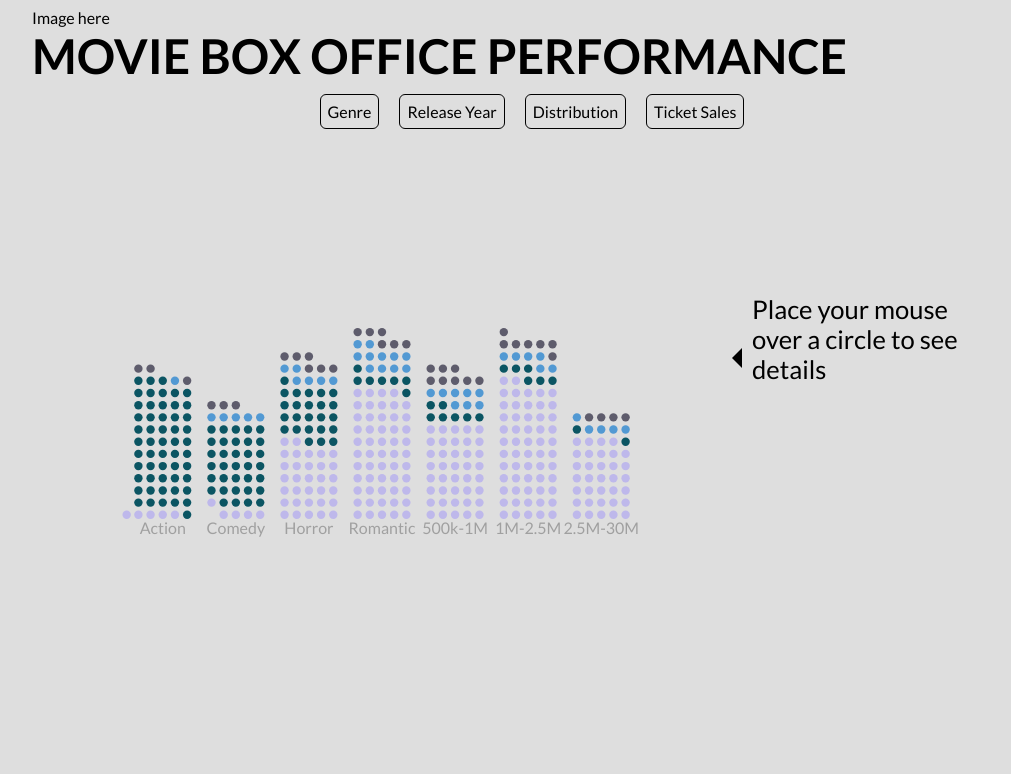
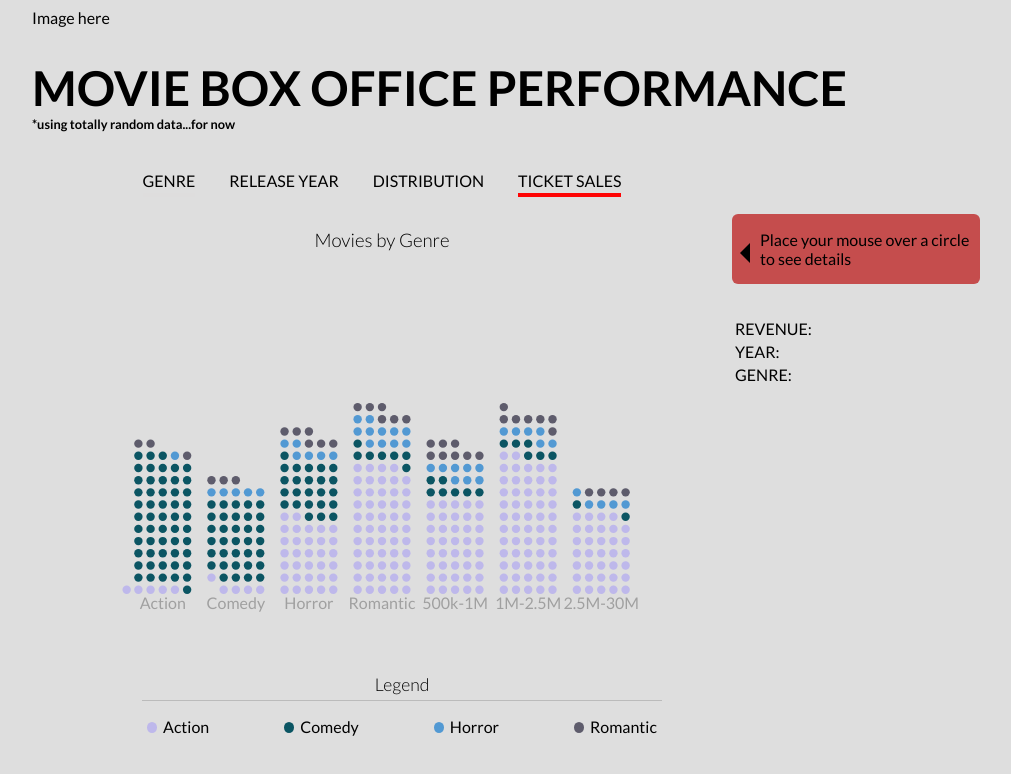
Before and after one commit to rockthecatzva/animated-histogram, a React app: page / in a window 1280 px wide. Shown: the top 774 px of the page, without its empty margins (108-1119 px from the left). Built offline with nearby package versions, Linux system fonts and the light colour scheme.

Commit message:
lots of style changes. the side bar still needs lots of work. see to do list for final items

```diff
--- a/src/App.js
+++ b/src/App.js
@@ -32,7 +32,6 @@ export default class App extends Component {
       }
     }, data[0].delay);
   };
-  //
 
   drawAxisLabels = data => {
     const xLabs = this.g.selectAll(".xaxis-labels").data(data);
@@ -117,6 +116,7 @@ export default class App extends Component {
 
   initBubbles = data => {
     const { updateSideBar } = this;
+    const par = this;
 
     this.g
       .selectAll("circle")
@@ -130,11 +130,12 @@ export default class App extends Component {
       .attr("r", histoUtils.standardRadius)
       .on("mouseenter", function(d) {
         select(this).attr("r", histoUtils.standardRadius + 3);
-
-        updateSideBar(d);
+        par.setState({ showInstructions: false, sideBarData: d });
+        // updateSideBar(d);
       })
       .on("mouseleave", function(d) {
         select(this).attr("r", histoUtils.standardRadius);
+        par.setState({ showInstructions: true });
         // updateSideBar();
       });
   };
@@ -189,7 +190,7 @@ export default class App extends Component {
       y: valueY[i]
     }));
 
-    this.setState({ selectedHistoButton: buttonId }, () => {
+    this.setState({ selectedHistoButton: buttonId, chartTitle: "Revenue by Year" }, () => {
       this.drawHistogram(xys);
       this.drawAxisLabels(xAxisLabels);
       this.drawValueLabels(valueLabels);
@@ -259,8 +260,7 @@ export default class App extends Component {
       y: valueY[i]
     }));
 
-
-    this.setState({ selectedHistoButton: buttonId }, () => {
+    this.setState({ selectedHistoButton: buttonId , chartTitle: "Movies Grouped by Revenue"}, () => {
       this.drawHistogram(xys);
       this.drawAxisLabels(xAxisLabels);
       this.drawValueLabels(valueLabels);
@@ -309,7 +309,17 @@ export default class App extends Component {
       y: valueY[i]
     }));
 
-    this.setState({ selectedHistoButton: buttonId }, () => {
+    let chartTitle;
+    switch(histoAttribute){
+      case "type":
+        chartTitle="Movies by Genre"
+      break;
+      case "group":
+        chartTitle="Movies by Distribution"
+        break;
+    }
+
+    this.setState({ selectedHistoButton: buttonId, chartTitle }, () => {
       this.drawHistogram(xys);
       this.drawAxisLabels(xAxisLabels);
       this.drawValueLabels(valueLabels);
@@ -320,7 +330,9 @@ export default class App extends Component {
     runAnimation: true,
     hasStarted: false,
     sideBarData: undefined,
-    selectedHistoButton: undefined
+    showInstructions: true,
+    selectedHistoButton: undefined,
+    chartTitle: ""
   };
 
   componentDidMount() {
@@ -369,7 +381,6 @@ export default class App extends Component {
   }
 
   onHistoButtonClick = i => {
-    // this.setState({ selectedHistoButton: i });
     window.clearTimeout(this.timeoutID);
     switch (i) {
       case 0:
@@ -392,13 +403,14 @@ export default class App extends Component {
   };
 
   render() {
-    const { selectedHistoButton } = this.state;
+    const { selectedHistoButton, sideBarData, showInstructions, chartTitle } = this.state;
 
     return (
       <div className="centering-container">
         <div className="header-container">
           Image here
-          <div className="header-text">MOVIE BOX OFFICE PERFORMANCE</div>
+          <h1 className="header-text">MOVIE BOX OFFICE PERFORMANCE</h1>
+          <h5 className="disclaimer">*using totally random data...for now</h5>
         </div>
         <MenuButtonsAnimated
           selectedButton={selectedHistoButton}
@@ -413,8 +425,32 @@ export default class App extends Component {
           <div
             className="svg-container"
             ref={ref => (this.svgContainer = ref)}
-          />
-          <SideBar data={this.state.sideBarData} />
+          >
+            <h3>{chartTitle}</h3>
+            </div>
+          <SideBar data={sideBarData} showInstructions={showInstructions} />
+        </div>
+
+        <div className="legend-container">
+          <h3>Legend</h3>
+          <ul>
+            <li>
+              <div className="Action" />
+              Action
+            </li>
+            <li>
+              <div className="Comedy" />
+              Comedy
+            </li>
+            <li>
+              <div className="Horror" />
+              Horror
+            </li>
+            <li>
+              <div className="Romantic" />
+              Romantic
+            </li>
+          </ul>
         </div>
       </div>
     );
--- a/src/components/SideBar.js
+++ b/src/components/SideBar.js
@@ -1,43 +1,39 @@
 import React from "react";
 
 export default function SideBar(props) {
-  const { data } = props;
+  const { data, showInstructions } = props;
 
   return (
     <div className="sidebar">
-      {props.data !== undefined ? (
-        <div id="side-tooltip" className="">
-          <p className="movie-name">{data.name}</p>
+      <div className="side-instructs">
+        <div
+          className={`arrow-and-text ${!showInstructions ? " --fadeout" : "--fadein"}`}
+        >
+          <div className="arrow-left" />
+          <p>Place your mouse over a circle to see details</p>
+        </div>
+      </div>
+
+      <div className="side-data">
+        <p className="movie-name">{data ? data.name : ""}</p>
         <table>
           <tbody>
             <tr>
-                <td>TICKET SALES</td>
-                <td>{data.ticket_sales / 1000}k</td>
+              <td>REVENUE:</td>
+              <td>{data ? "$"+data.ticket_sales / 1000 : ""}</td>
             </tr>
             <tr>
-                <td>YEAR</td>
-                <td>{data.year}</td>
+              <td>YEAR:</td>
+              <td>{data ? data.year : ""}</td>
             </tr>
             <tr>
-                <td>GENRE</td>
-                <td>{data.type}</td>
+              <td>GENRE:</td>
+              <td>{data ? <span><div className={`legend-circle ${data.type}`}/>{data.type}</span> : ""}</td>
             </tr>
           </tbody>
         </table>
 
-          <div>
-            <div className="legend-circle" />
-            <p className="rfloat" />
       </div>
-        </div>
-      ) : (
-        <div className="side-instructs">
-          <div className="arrow-and-text">
-            <div className="arrow-left" />
-            <p>Place your mouse over a circle to see details</p>
-          </div>
-        </div>
-      )}
     </div>
   );
 }
--- a/src/style.scss
+++ b/src/style.scss
@@ -1,11 +1,12 @@
-
-$color-bg:#dedede;
-$color-1:  #5E5C6C;
-$color-2: #0B5563;
-$color-3: #5299D3;
-$color-4: #BEB8EB;
+$color-bg: #dedede;
+$color-1: #5e5c6c;
+$color-2: #0b5563;
+$color-3: #5299d3;
+$color-4: #beb8eb;
 $color-font: #000;
 $color-selected-button: #fff;
+
+$svg-width: 700px;
 
 body {
   font-family: Lato;
@@ -17,52 +18,80 @@ body {
   margin: auto;
 }
 
+.header-container {
   .header-text {
     font-weight: 700;
     font-size: 3em;
+    margin-bottom: 0px;
+  }
+
+  .disclaimer {
+    font-size: 0.8em;
+    // text-align: right;
+    margin-top: 0;
+  }
 }
 
 .button-container {
+  width: $svg-width;
   display: flex;
   flex-direction: row;
   justify-content: center;
 
   div {
-    margin: 10px;
-    border: solid 1px;
-    padding: 7px;
-    border-radius: 6px;
+    margin: 17px;
+    text-transform: uppercase;
+    // border: solid 1px;
+    padding-bottom: 3px;
+    // border-radius: 6px;
+    border-bottom: solid 4px transparent;
+    transition: border-bottom 0.5s;
     cursor: pointer;
   }
 
   .--selected {
-    background-color: $color-selected-button;
-    transition: background-color 0.5s;
+    // background-color: $color-selected-button;
+    // transition: background-color 0.5s;
+    border-bottom: solid 4px red;
+    transition: border-bottom 2s;
   }
 }
-
+.Romantic {
+  fill: $color-1;
+  background-color: $color-1;
+}
+.Comedy {
+  fill: $color-2;
+  background-color: $color-2;
+}
+.Horror {
+  fill: $color-3;
+  background-color: $color-3;
+}
+.Action {
+  fill: $color-4;
+  background-color: $color-4;
+}
 .svg-and-sidebar {
   clear: both;
   height: 400px;
+  margin-bottom: 60px;
+
   div {
     float: left;
   }
 
   .svg-container {
-    width: 700px;
+    width: $svg-width;
     height: 100%;
 
-    .Romantic {
-      fill: $color-1;
-    }
-    .Comedy {
-      fill: $color-2;
-    }
-    .Horror {
-      fill: $color-3;
-    }
-    .Action {
-      fill: $color-4;
+    h3 {
+      text-align: center;
+      height: 0;
+      margin: 0;
+      font-weight: 300;
+      position: relative;
+      top: 15px;
     }
   }
 
@@ -71,11 +100,11 @@ body {
     height: 100%;
     position: relative;
 
-    display: flex;
-    align-items: center;
-    justify-content: center;
+    // display: flex;
+    // align-items: center;
+    // justify-content: center;
 
-    .movie-name{
+    .movie-name {
       font-size: 2em;
     }
     .side-instructs {
@@ -85,10 +114,23 @@ body {
 
       .arrow-and-text {
         width: 80%;
-        font-size: 1.6em;
+        font-size: 1em;
+        background-color: #c54d4d;
+        padding-left: 8px;
+        border-radius: 6px;
+
+        &.--fadeout {
+          opacity: 0;
+          transition: opacity 0.4s;
+        }
+
+        &.--fadein {
+          opacity: 1;
+          transition: opacity 1s;
+        }
 
         .arrow-left {
-          margin-top: 80px;
+          margin-top: 29px;
           margin-right: 10px;
           width: 0;
           height: 0;
@@ -100,3 +142,41 @@ body {
     }
   }
 }
+
+.legend-circle,
+.legend-container > ul > li > div {
+  width: 10px;
+  height: 11px;
+  border-radius: 100%;
+  margin-top: 5px;
+  margin-right: 3px;
+}
+
+.legend-container {
+  width: $svg-width;
+
+  h3 {
+    text-align: center;
+    font-size: 1.1em;
+    font-weight: 300;
+    margin-bottom: 0px;
+    margin-left: 110px;
+    margin-right: 70px;
+    border-bottom: solid 1px #bbbbbb;
+    padding-bottom: 5px;
+  }
+
+  ul {
+    list-style-type: none;
+    display: flex;
+    flex-direction: row;
+    justify-content: space-evenly;
+
+    li {
+      div {
+        float: left;
+        margin-right: 6px;
+      }
+    }
+  }
+}
```
Lines whose indentation alone changed are shown as unchanged.
